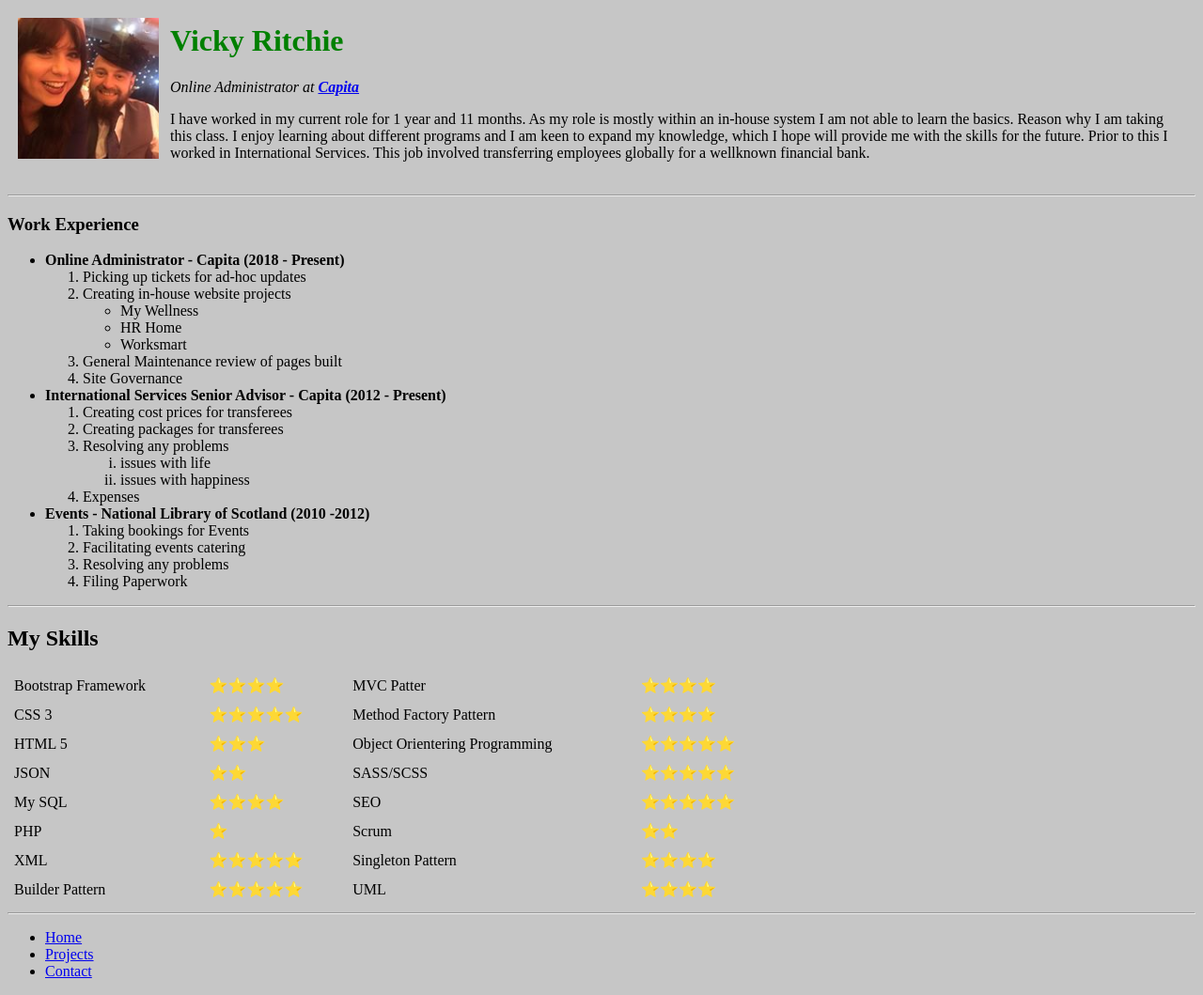
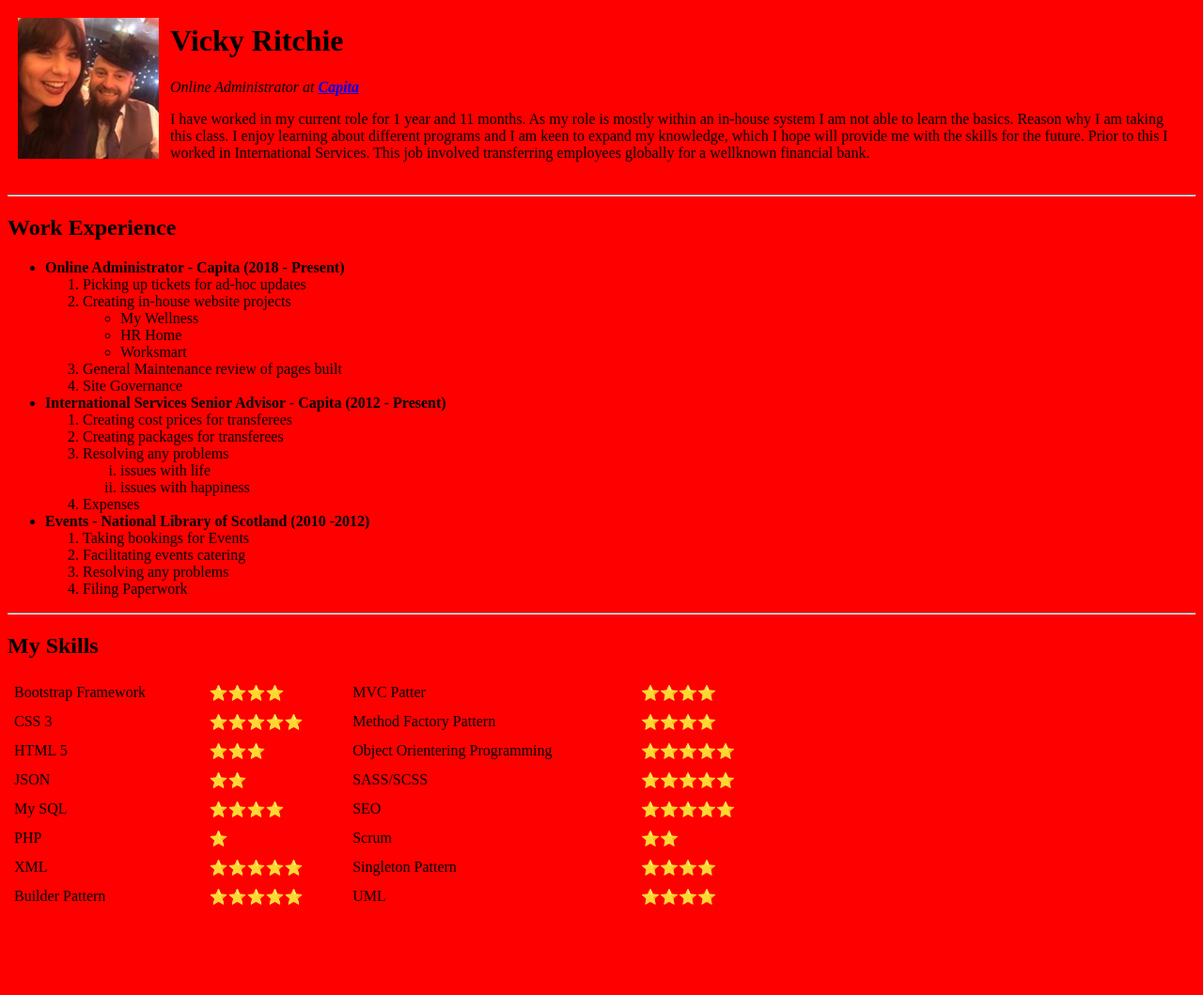
Before and after one commit to ritchvic/MyCV, a plain HTML site: page index.html in a window 1280 px wide. Shown: the part 75-1134 px from the top of the page at 94% size. After the commit the page ends 1054 px from the top, so only its background shows below. Drawn offline with Linux system fonts and the light colour scheme.

Commit message:
CSS Added

```diff
--- /dev/null
+++ b/CSS/styles.css
@@ -0,0 +1,3 @@
+body {
+  background-color: red;
+}
--- a/index.html
+++ b/index.html
@@ -3,6 +3,8 @@
   <head>
     <meta charset="utf-8">
     <title>My CV Website</title>
+
+<link rel="stylesheet" href="css/styles.css">
   </head>
   <table cellspacing="20px" align="center">
     <tr>
@@ -11,17 +13,17 @@
       <td><a href="Contact.html">Contact</a></td>
     </tr>
     </table>
-  <body bgcolor="#c6c6c6">
+  <body>
     <table cellspacing="10px">
       <tr>
         <td>  <img src="Images/VickyImage.jpg" width="150px" alt="My Picture"></td>
-        <td><h1><font color="green">Vicky Ritchie</font></h1>
+        <td><h1><font>Vicky Ritchie</font></h1>
         <p><em>Online Administrator at <strong><a href="https://www.capita.com">Capita</a></strong></em></p>
         <p>I have worked in my current role for 1 year and 11 months. As my role is mostly within an in-house system I am not able to learn the basics. Reason why I am taking this class. I enjoy learning about different programs and I am keen to expand my knowledge, which I hope will provide me with the skills for the future. Prior to this I worked in International Services. This job involved transferring employees globally for a wellknown financial bank.</p></td>
       </tr>
       </table>
 <hr>
-<h3>Work Experience</h3>
+<h2>Work Experience</h2>
 <ul>
   <li><strong>Online Administrator - Capita (2018 - Present)</strong></li>
   <ol>
@@ -59,7 +61,7 @@
 
   <table  width="65%" cellpadding="5px">
   <tr>
-     <td bgcolor="#c6c6c6">Bootstrap Framework</td>
+     <td>Bootstrap Framework</td>
      <td>⭐⭐⭐⭐</td>
      <td>MVC Patter</td>
      <td>⭐⭐⭐⭐</td>
@@ -115,11 +117,6 @@
    </tr>
 
 </table>
-  <hr>
-  <ul>
-    <li><a href="index.html">Home</a></li>
-    <li><a href="Projects.html">Projects</a></li>
-    <li><a href="Contact.html">Contact</a></li>
-  </ul>
+
   </body>
 </html>
--- /dev/null
+++ b/styles.css
@@ -0,0 +1,25 @@
+h2 {
+color:#e78fb3;
+}
+
+body {
+  background-color: #faeee7;
+}
+
+h1  {
+  color:#6fc1a5;
+}
+
+ul   {
+  color:#fb5b5a;
+}
+
+p  {
+  color:#fb5b5a;
+}
+
+
+hr  {
+  border-top: 5px dotted #e78fb3;
+  width: 30%
+}
```
Also changed, not shown: Contact.html (+1 -0 lines), Projects.html (+1 -0 lines).
